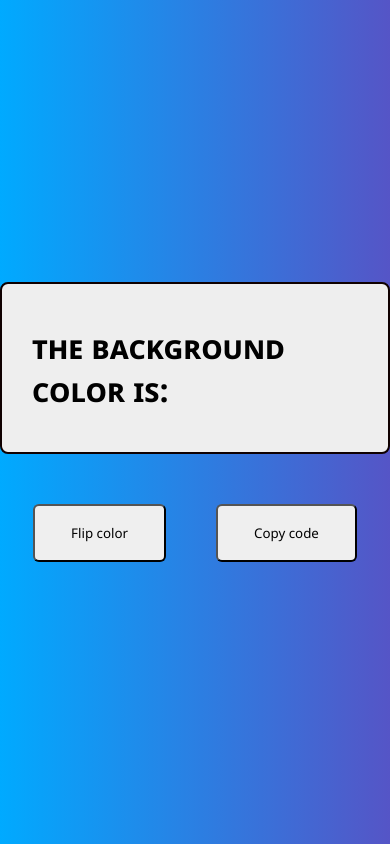
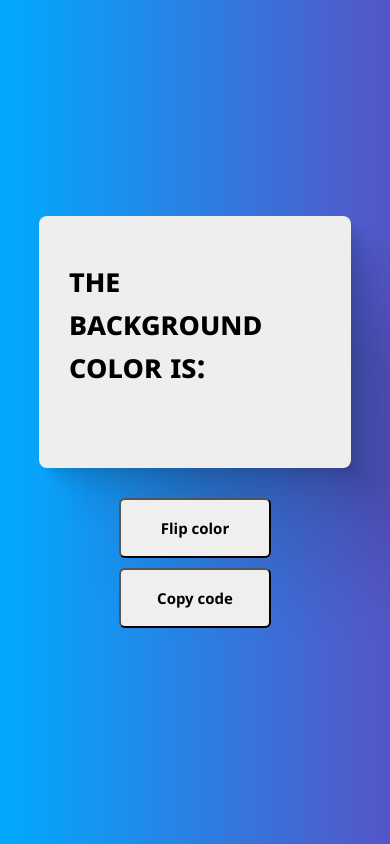
Before and after one commit to GPSxtreme/color-flipper, a plain HTML site: page index.html in a window 390 px wide. Drawn offline with Linux system fonts and the light colour scheme; no server answers.

Commit message:
final commit

```diff
--- a/styles.css
+++ b/styles.css
@@ -15,14 +15,22 @@ body {
   min-height: 100vh;
   align-items: center;
   flex-direction: column;
-  gap: 50px;
+  gap: 30px;
 }
 .head {
   display: flex;
+  flex-direction: column;
+  gap: 0px !important;
   background: #eee;
   padding: 20px 30px;
   border-radius: 8px;
-  border: 2px solid rgb(15, 0, 0);
+  max-width: 50%;
+  /* border: 2px solid rgb(15, 0, 0); */
+  box-shadow: 3.4px 3.4px 2.7px rgba(0, 0, 0, 0.031),
+    8.7px 8.7px 6.9px rgba(0, 0, 0, 0.044),
+    17.7px 17.7px 14.2px rgba(0, 0, 0, 0.056),
+    36.5px 36.5px 29.2px rgba(0, 0, 0, 0.069),
+    100px 100px 80px rgba(0, 0, 0, 0.1);
 }
 .head_text {
   font-variant-caps: all-petite-caps;
@@ -36,4 +44,24 @@ body {
   outline: none;
   padding: 18px 36px;
   border-radius: 6px;
+  font-family: "Segoe UI", Tahoma, Geneva, Verdana, sans-serif;
+  font-weight: 600;
+  font-size: 15px;
+  cursor: pointer;
 }
+.codeDetails {
+  font-family: "Segoe UI", Tahoma, Geneva, Verdana, sans-serif;
+  font-size: 20px;
+  font-weight: 600;
+}
+@media only screen and (max-width: 630px) {
+  /* code here */
+  .head {
+    max-width: 80%;
+  }
+  .buttons {
+    display: flex;
+    flex-direction: column;
+    gap: 10px;
+  }
+}
```
